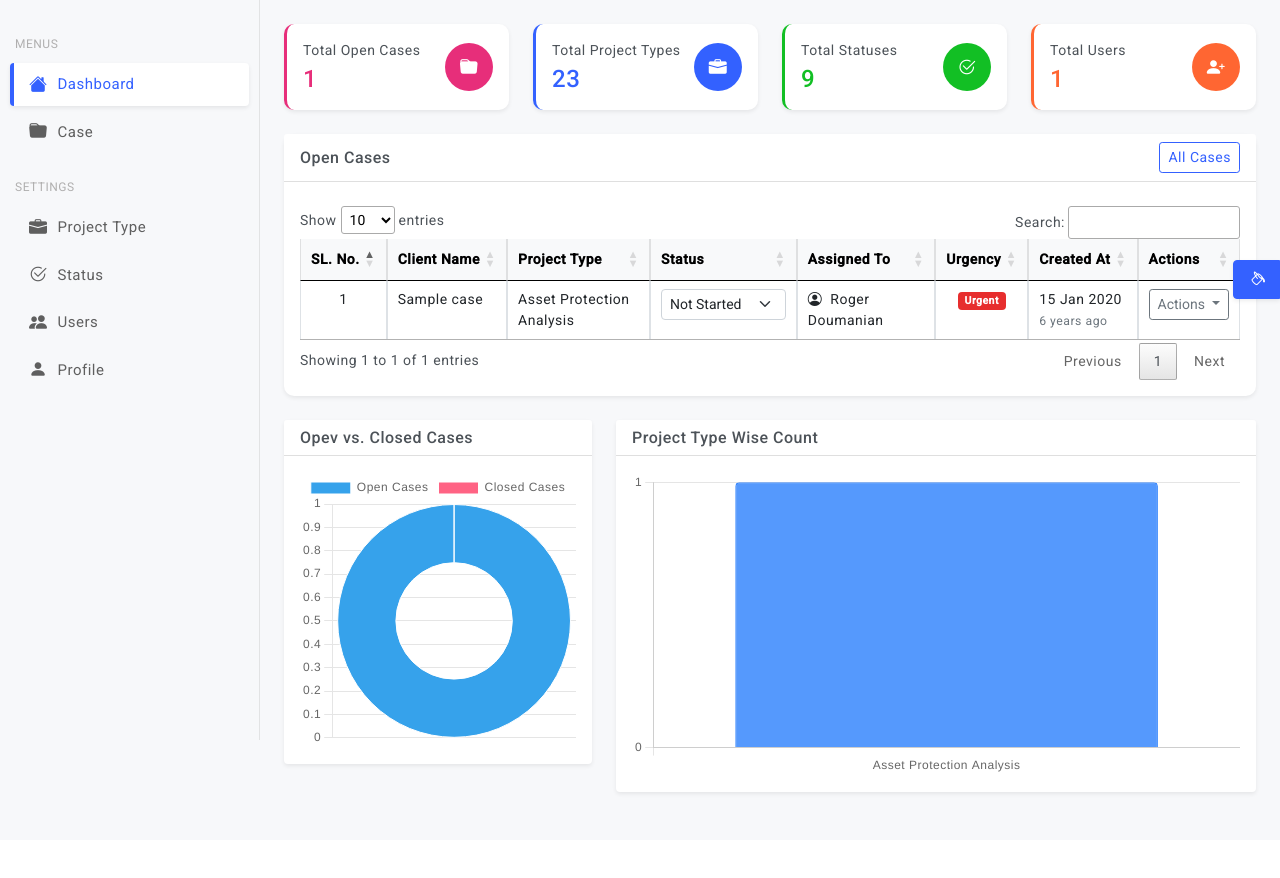
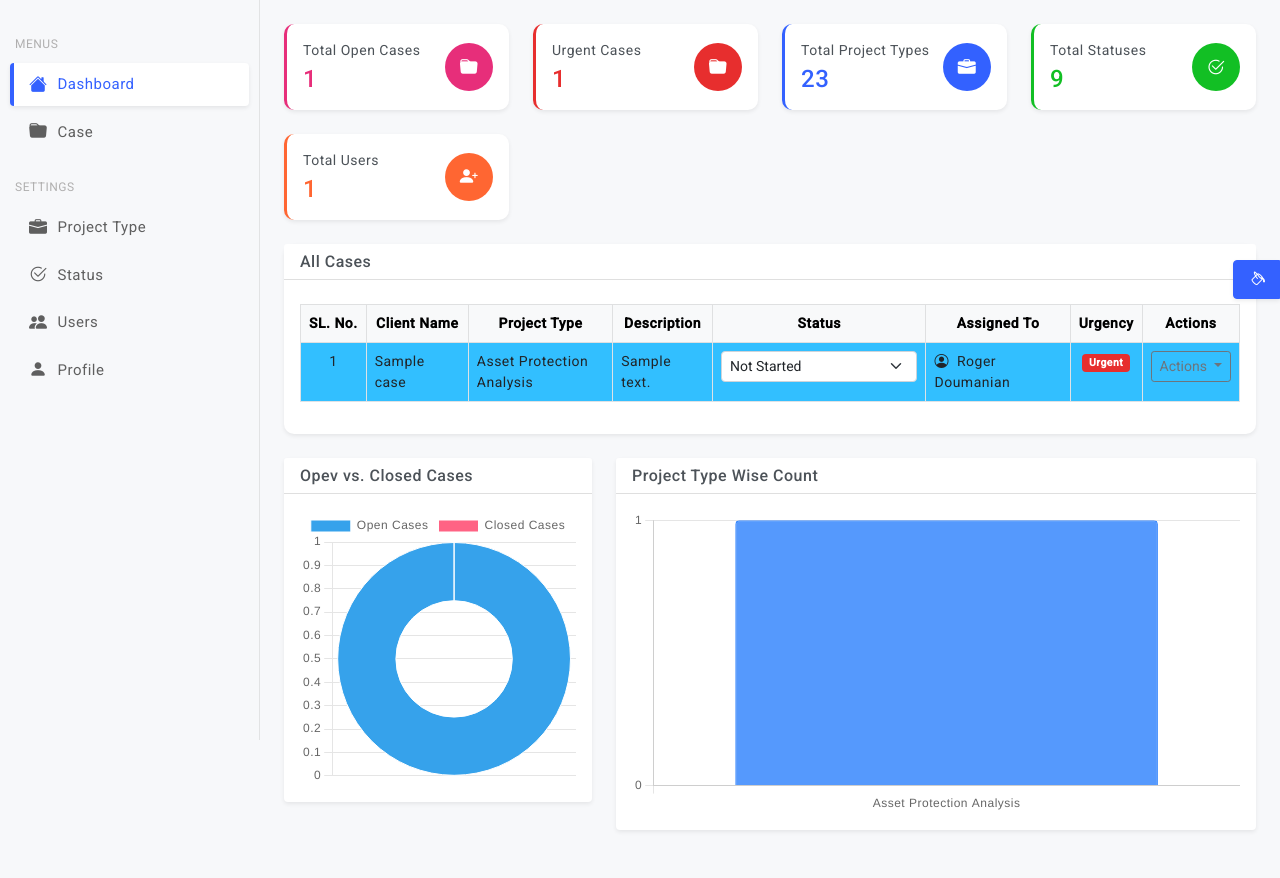
Before and after one commit to shohanean/law-firm-case-management-system, a Laravel app: page /dashboard in a window 1280 px wide. Shown: the part 60-938 px from the top of the page. Before the commit the page ends 855 px from the top, so only its background shows below. Run offline with Laravel 12, Linux system fonts and the light colour scheme; a user stored in the database is signed in; data comes from the database, SQL or seed files in the repository; tables that the repository leaves empty hold one stand-in row (values such as "Sample post"); some libraries are stand-ins or nearby versions.

Commit message:
init color rules applied

```diff
--- a/app/Http/Controllers/HomeController.php
+++ b/app/Http/Controllers/HomeController.php
@@ -12,7 +12,7 @@ class HomeController extends Controller
 {
     public function dashboard()
     {
-        $cases = LegalCase::with(['projectType', 'status', 'assignedTo'])->latest()->get();
+        $cases = LegalCase::with(['projectType', 'status', 'assignedTo'])->orderBy('client_name')->get();
         $projectTypes = ProjectType::all();
         $statuses = Status::all();
         $users = User::all();
--- a/resources/views/dashboard.blade.php
+++ b/resources/views/dashboard.blade.php
@@ -11,6 +11,21 @@
                 <h4 class="mb-0 text-pink">{{ $cases->where('open_project', true)->count() }}</h4>
                 </div>
                 <div class="ms-auto widget-icon bg-pink text-white">
+                <i class="bi bi-folder-fill"></i>
+                </div>
+            </div>
+            </div>
+        </div>
+        </div>
+        <div class="col">
+        <div class="card radius-10 border-0 border-start border-danger border-3">
+            <div class="card-body">
+            <div class="d-flex align-items-center">
+                <div class="">
+                <p class="mb-1">Urgent Cases</p>
+                <h4 class="mb-0 text-danger">{{ $cases->where('urgency', true)->count() }}</h4>
+                </div>
+                <div class="ms-auto widget-icon bg-danger text-white">
                 <i class="bi bi-folder-fill"></i>
                 </div>
             </div>
@@ -69,8 +84,7 @@
             <div class="card radius-10 w-100">
                 <div class="card-header">
                     <div class="d-flex align-items-center justify-content-between">
-                        <h6 class="mb-0">Open Cases</h6>
-                        <a href="{{ route('case.index') }}" class="btn btn-sm btn-outline-primary">All Cases</a>
+                        <h6 class="mb-0">All Cases</h6>
                     </div>
                 </div>
                 <div class="card-body">
@@ -81,25 +95,54 @@
                     </div>
                 @endif
                 <div class="table-responsive mt-2" >
-                    <table class="table table-bordered" id="dashboardCaseListTable">
+                    <table class="table table-bordered">
                     <thead class="table-light">
                         <tr class="text-center">
                             <th>SL. No.</th>
                             <th>Client Name</th>
                             <th>Project Type</th>
+                            <th>Description</th>
                             <th>Status</th>
                             <th>Assigned To</th>
                             <th>Urgency</th>
-                            <th>Created At</th>
                             <th>Actions</th>
                         </tr>
                     </thead>
                     <tbody>
-                        @forelse ($cases->where('open_project', true) as $case)
-                        <tr>
+                        <style>
+                            .tr-gray {
+                                background-color: #D9D9D9;
+                            }
+                            .tr-orenge {
+                                background-color: #FCE4D6;
+                            }
+                        </style>
+                        @forelse ($cases as $case)
+                        <tr class="
+                        @php
+                            if(!$case->open_project){
+                                echo 'tr-gray';
+                            }
+                            else{
+                                if($case->status){
+                                    if($case->status->status_name == 'Assigned to Close'){
+                                        echo 'tr-orenge';
+                                    }
+                                    else{
+                                        echo 'bg-info';
+                                    }
+                                }
+                            }
+                        @endphp
+                        ">
                             <td class="text-center">{{ $loop->index + 1 }}</td>
-                            <td class="text-wrap" style="max-width: 150px;">{{ $case->client_name }}</td>
+                            <td class="text-wrap" style="max-width: 150px;">
+                                {{ $case->client_name }}
+                            </td>
                             <td class="text-wrap" style="max-width: 150px;">{{ $case->projectType->project_type_name ?? '-' }}</td>
+                            <td class="text-wrap" style="max-width: 150px;">
+                                {{ $case->description }}
+                            </td>
                             <td>
                                 <select class="form-select form-select-sm status-select"
                                     data-case-id="{{ $case->id }}"
@@ -119,11 +162,6 @@
                                 @else
                                     <span class="badge bg-secondary">Normal</span>
                                 @endif
-                            </td>
-                            <td>
-                                {{ $case->created_at->format('d M Y') }}
-                                <br>
-                                <small class="text-muted">{{ $case->created_at->diffForHumans() }}</small>
                             </td>
                             <td class="text-center">
                                 <div class="dropdown">
@@ -296,22 +334,6 @@
             }
         });
         // myChart2 end
-
-        // caseListTable start
-        let table = new DataTable('#dashboardCaseListTable', {
-            responsive: true,
-            pageLength: 10,
-            lengthMenu: [5, 10, 25, 50, 100],
-        });
-
-        table.on('draw.dt', function () {
-            let pageInfo = table.page.info();
-
-            table.column(0, { page: 'current' }).nodes().each(function (cell, i) {
-                cell.innerHTML = pageInfo.start + i + 1;
-            });
-        });
-        // caseListTable end
         document.addEventListener('DOMContentLoaded', function () {
             const csrfToken = '{{ csrf_token() }}';
 
```
